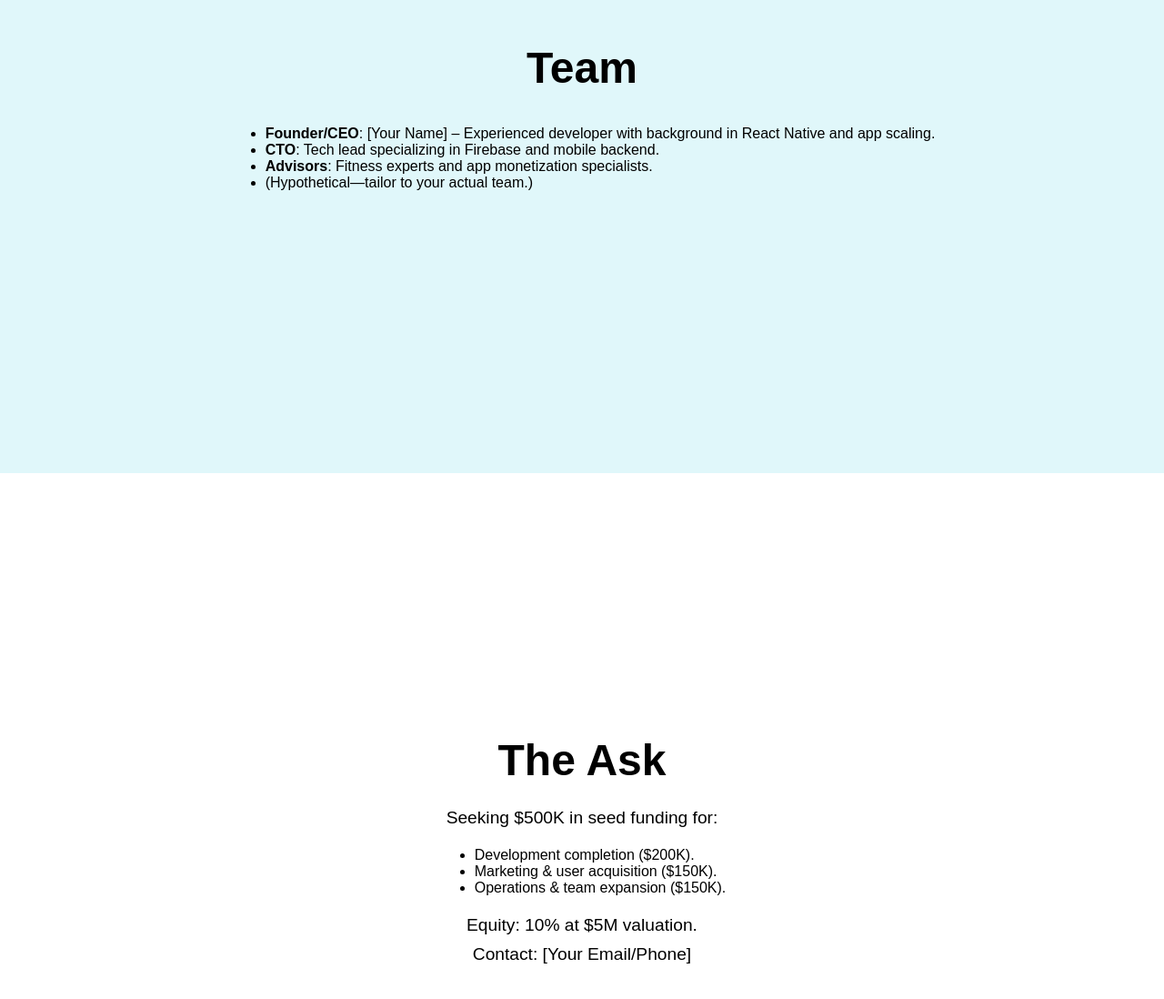
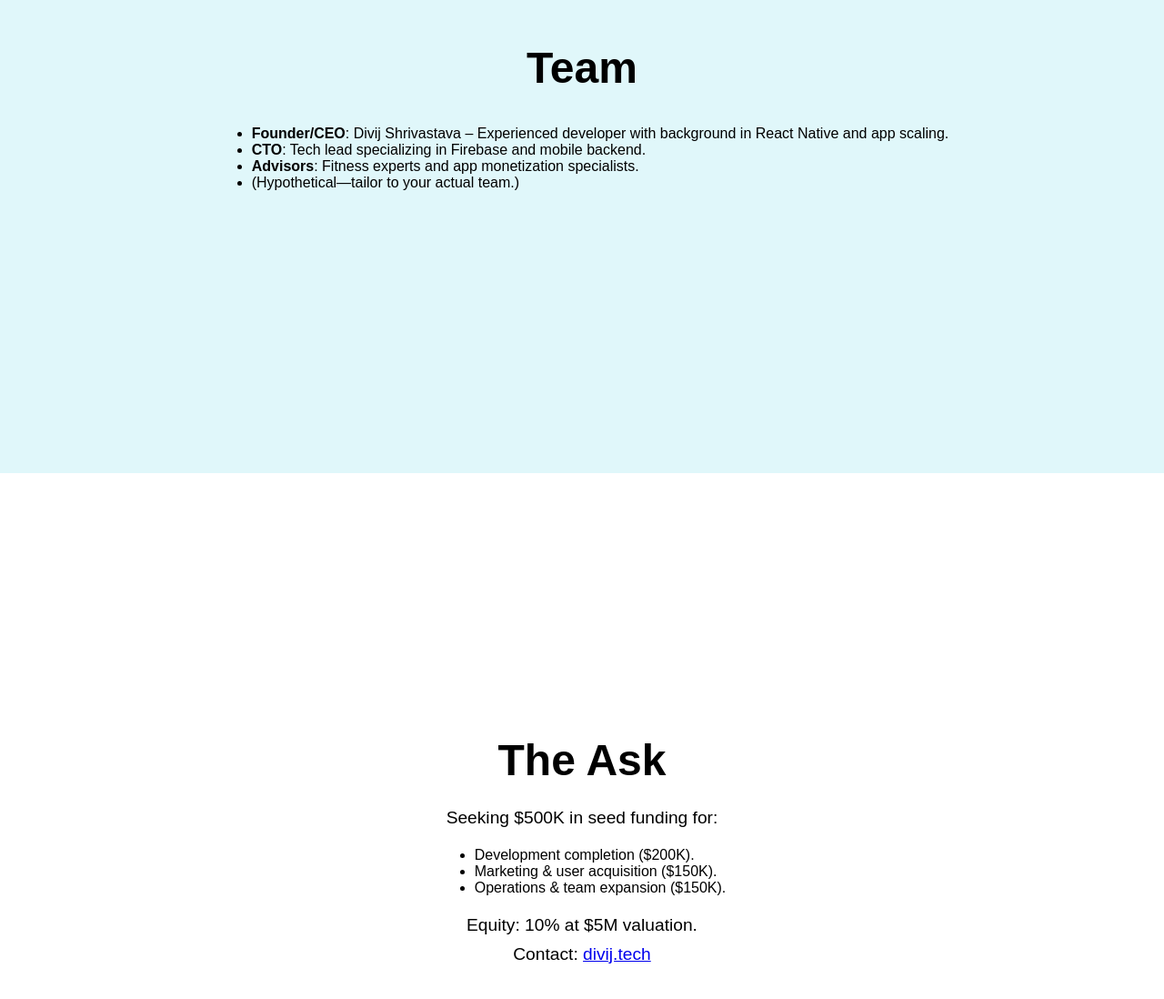
Before and after one commit to divijshrivastava/gym-tracker, a plain HTML site: page index.html in a window 1280 px wide. Shown: the part 7480-8578 px from the top of the page at 91% size. Drawn offline with Linux system fonts and the light colour scheme.

Commit message:
adds contact

```diff
--- a/index.html
+++ b/index.html
@@ -120,7 +120,7 @@
     <div class="slide">
         <h1>Team</h1>
         <ul>
-            <li><strong>Founder/CEO</strong>: [Your Name] – Experienced developer with background in React Native and app scaling.</li>
+            <li><strong>Founder/CEO</strong>: Divij Shrivastava – Experienced developer with background in React Native and app scaling.</li>
             <li><strong>CTO</strong>: Tech lead specializing in Firebase and mobile backend.</li>
             <li><strong>Advisors</strong>: Fitness experts and app monetization specialists.</li>
             <li>(Hypothetical—tailor to your actual team.)</li>
@@ -136,7 +136,7 @@
             <li>Operations & team expansion ($150K).</li>
         </ul>
         <p>Equity: 10% at $5M valuation.</p>
-        <p>Contact: [Your Email/Phone]</p>
+        <p>Contact: <a href="https://divij.tech/contact">divij.tech</a></p>
     </div>
 
     <div class="slide">
```
